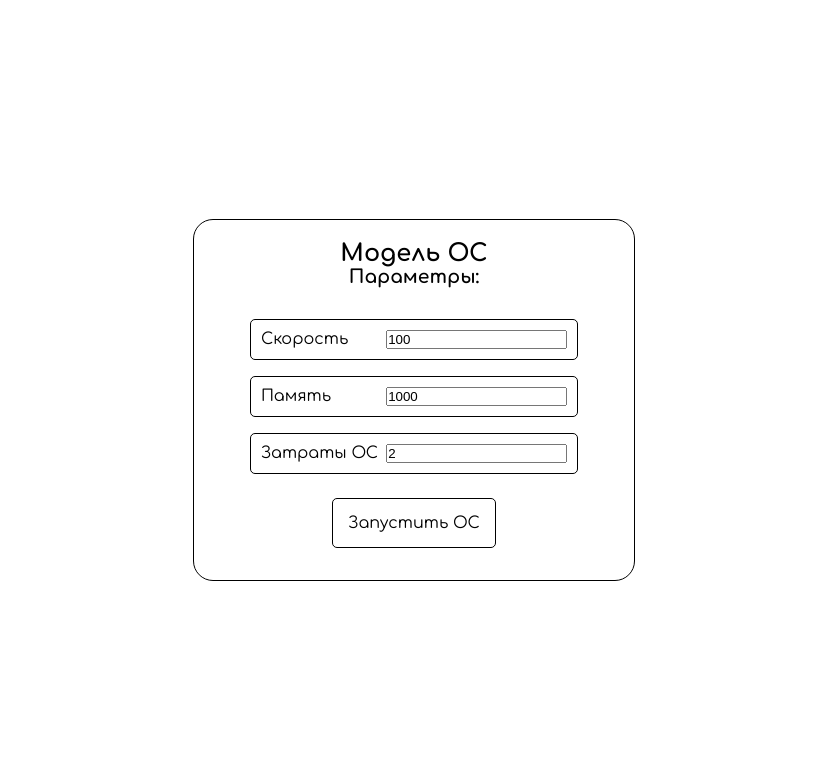
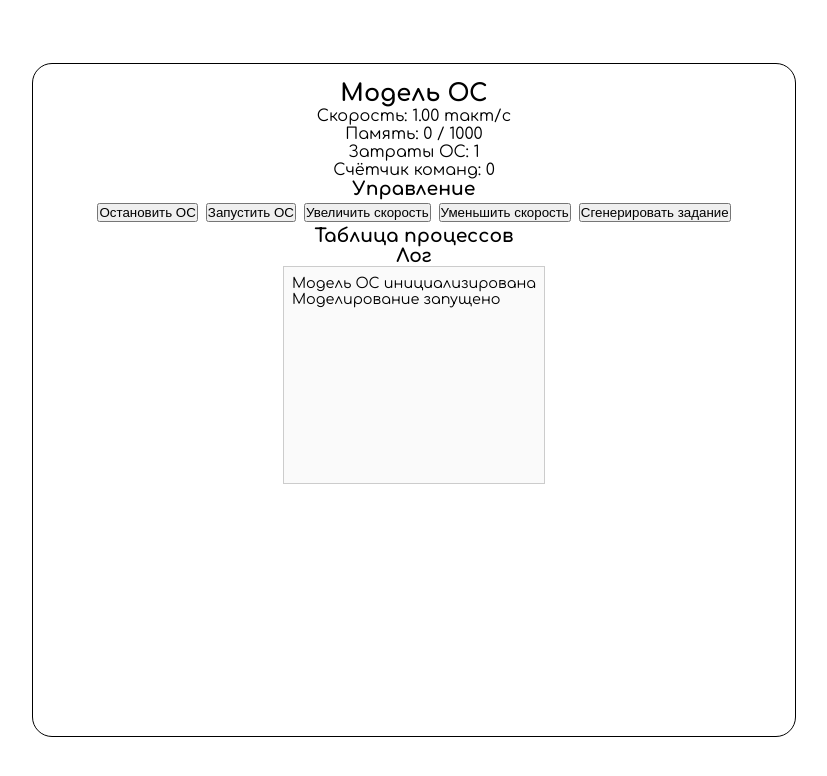
Before and after one commit to gefeeplay/web-os-model, a Vue app: page /os in a window 1280 px wide. Shown: the top 776 px of the page, without its empty margins (226-1053 px from the left). Built offline with nearby package versions, Linux system fonts and the light colour scheme.

Commit message:
OsView version 1.0

```diff
--- a/package.json
+++ b/package.json
@@ -9,7 +9,8 @@
     "preview": "vite preview"
   },
   "dependencies": {
-    "vue": "^3.5.18"
+    "vue": "^3.5.18",
+    "vue-router": "^4.5.1"
   },
   "devDependencies": {
     "@vitejs/plugin-vue": "^6.0.1",
--- a/src/App.vue
+++ b/src/App.vue
@@ -1,70 +1,12 @@
 <script setup>
-  import { ref } from 'vue'
-  const osSpeed = ref(100)
-  const osMemory = ref(1000)
-  const osCost = ref(2)
+import { ref } from 'vue'
+const osSpeed = ref(100)
+const osMemory = ref(1000)
+const osCost = ref(2)
 </script>
 
 <template>
-  <div class="start-panel">
-    <h2>Модель ОС</h2>
-    <h3>Параметры:</h3>
-    <div class="params">
-      <div class="param">
-        Скорость
-        <input v-model="osSpeed" type="number" placeholder="100"/>
-      </div>
-      <div class="param">
-        Память
-        <input v-model="osMemory" type="number" placeholder="1000"/>
-      </div>
-      <div class="param">
-        Затраты ОС
-        <input v-model="osCost" type="number" placeholder="2"/>
-      </div>
-    </div>
-    <div class="start-btn">
-      Запустить ОС
-    </div>
-  </div>
+  <router-view />
 </template>
 
-<style scoped>
-
-.start-panel {
-  display: flex;
-  flex-direction: column;
-  align-items: center;
-  border-radius: 20px;
-  border: 1px solid black;
-  width: 400px;
-  padding: 20px;
-  height: 20rem;
-}
-
-.params {
-  margin-top: 2rem;
-  display: flex;
-  flex-direction: column;
-  gap: 1rem;
-}
-
-.param {
-  display: flex;
-  justify-content: space-between;
-  gap: 0.5rem;
-  padding: 10px;
-  border: 1px solid black;
-  border-radius: 5px;
-}
-
-.start-btn {
-  margin-top: 1.5rem;
-  border: 1px solid black;
-  border-radius: 5px;
-  padding: 15px;
-  cursor: pointer;
-}
-
-
-</style>
+<style scoped></style>
--- a/src/components/OsView.vue
+++ b/src/components/OsView.vue
@@ -1,13 +1,154 @@
 <script setup>
+import { ref, onMounted, onUnmounted } from 'vue'
+import { useRoute } from 'vue-router'
 
+const route = useRoute()
+
+// --- Параметры из query ---
+const initSpeed = Number(route.query.speed || 1)   // тактов в секунду
+const initMemory = Number(route.query.memory || 1000)
+const initCost = Number(route.query.cost || 1)
+
+// --- Состояние модели ---
+const commandCounter = ref(0)
+const currentSpeed = ref(initSpeed)
+const totalMemory = ref(initMemory)
+const usedMemory = ref(0)
+const processTable = ref([])
+const isRunning = ref(false)
+const intervalId = ref(null)
+const log = ref([])
+
+// --- Инициализация ---
+function initModel() {
+    commandCounter.value = 0
+    usedMemory.value = 0
+    processTable.value = []
+    log.value.push('Модель ОС инициализирована')
+}
+
+// --- Генерация нового задания ---
+function generateTask() {
+    const task = {
+        id: Date.now(),
+        memory: Math.floor(Math.random() * 200) + 50,  // 50–250
+        pc: 0,
+        ticksRequired: Math.floor(Math.random() * 500) + 250 ///250-750
+    }
+    if (hasMemory(task.memory) && processTable.value.length < 10) {
+        processTable.value.push(task)
+        usedMemory.value += task.memory
+        log.value.push(`Задание id=${task.id} загружено (mem=${task.memory}, ticks=${task.ticksRequired})`)
+    } else {
+        log.value.push(`Нет ресурсов(памяти) для задания id=${task.id}`)
+    }
+}
+
+// --- Проверка памяти ---
+function hasMemory(size) {
+    return usedMemory.value + size <= totalMemory.value
+
+}
+
+// --- Такт ОС (последовательно) ---
+function tick() {
+  if (processTable.value.length === 0) return
+
+  const active = processTable.value[0] // всегда первый
+  active.pc++
+  active.ticksRequired--
+  commandCounter.value++
+
+  if (active.ticksRequired === 0) {
+    // Завершение
+    usedMemory.value -= active.memory
+    processTable.value.shift()
+    log.value.push(`Процесс ${active.id} завершён, память освобождена`)
+  }
+}
+
+// --- Управление моделированием ---
+function startSimulation() {
+    if (isRunning.value) return
+    isRunning.value = true
+    intervalId.value = setInterval(tick, 1000 / currentSpeed.value)
+    log.value.push('Моделирование запущено')
+}
+
+function stopSimulation() {
+    if (intervalId.value) clearInterval(intervalId.value)
+    isRunning.value = false
+    log.value.push('Моделирование остановлено')
+}
+
+function adjustSpeed(factor) {
+    currentSpeed.value = Math.max(0.1, currentSpeed.value * factor)
+    if (isRunning.value) {
+        clearInterval(intervalId.value)
+        intervalId.value = setInterval(tick, 1000 / currentSpeed.value)
+    }
+    log.value.push(`Скорость изменена: ${currentSpeed.value.toFixed(2)} такт/с`)
+}
+
+// --- Жизненный цикл ---
+onMounted(() => {
+    initModel()
+    startSimulation()
+})
+
+onUnmounted(() => {
+    stopSimulation()
+})
 </script>
 
 <template>
-    <div>
+    <div class="panel os-panel">
+        <h2>Модель ОС</h2>
+        <p>Скорость: {{ currentSpeed.toFixed(2) }} такт/с</p>
+        <p>Память: {{ usedMemory }} / {{ totalMemory }}</p>
+        <p>Затраты ОС: {{ initCost }}</p>
+        <p>Счётчик команд: {{ commandCounter }}</p>
 
+        <h3>Управление</h3>
+        <div class="controls">
+            <button @click="stopSimulation">Остановить ОС</button>
+            <button @click="startSimulation">Запустить ОС</button>
+            <button @click="adjustSpeed(1.1)">Увеличить скорость</button>
+            <button @click="adjustSpeed(0.9)">Уменьшить скорость</button>
+            <button @click="generateTask">Сгенерировать задание</button>
+        </div>
+
+        <h3>Таблица процессов</h3>
+        <ul>
+            <li v-for="task in processTable" :key="task.id">
+                id={{ task.id }}, mem={{ task.memory }}, pc={{ task.pc }}, осталось={{ task.ticksRequired }}
+            </li>
+        </ul>
+
+        <h3>Лог</h3>
+        <div class="log">
+            <div v-for="(entry, i) in log" :key="i">{{ entry }}</div>
+        </div>
     </div>
 </template>
 
 <style scoped>
+.os-panel {
+    height: 80vh;
+    width: 80ch;
+    padding: 1rem;
+}
 
+.controls button {
+    margin: 0.25rem;
+}
+
+.log {
+    border: 1px solid #ccc;
+    padding: 0.5rem;
+    height: 200px;
+    overflow-y: auto;
+    background: #fafafa;
+    font-size: 0.9em;
+}
 </style>
--- /dev/null
+++ b/src/components/StartView.vue
@@ -0,0 +1,48 @@
+<script setup>
+import { ref } from 'vue'
+import { useRouter } from 'vue-router'
+
+const osSpeed = ref(100)
+const osMemory = ref(1000)
+const osCost = ref(2)
+
+const router = useRouter()
+
+function startOS() {
+  router.push({
+    name: 'OS',
+    query: {
+      speed: osSpeed.value,
+      memory: osMemory.value,
+      cost: osCost.value
+    }
+  })
+}
+</script>
+
+<template>
+  <div class="panel">
+    <h2>Модель ОС</h2>
+    <h3>Параметры:</h3>
+    <div class="params">
+      <div class="param">
+        Скорость
+        <input v-model="osSpeed" type="number" placeholder="100"/>
+      </div>
+      <div class="param">
+        Память
+        <input v-model="osMemory" type="number" placeholder="1000"/>
+      </div>
+      <div class="param">
+        Затраты ОС
+        <input v-model="osCost" type="number" placeholder="2"/>
+      </div>
+    </div>
+    <div class="start-btn" @click="startOS">
+      Запустить ОС
+    </div>
+  </div>
+</template>
+
+<style scoped>
+</style>
--- a/src/main.js
+++ b/src/main.js
@@ -1,5 +1,27 @@
 import { createApp } from 'vue'
+import { createRouter, createWebHistory } from 'vue-router'
 import './style.css'
 import App from './App.vue'
+import StartView from './components/StartView.vue'
+import OsView from './components/OsView.vue'
 
-createApp(App).mount('#app')
+const app = createApp(App)
+
+const router = createRouter({
+  history: createWebHistory(),
+  routes: [
+    {
+      name: 'Start',
+      path: '/',
+      component: StartView
+    },
+    {
+      name: 'OS',
+      path: '/os',
+      component: OsView
+    }
+  ]
+})
+
+app.use(router)
+app.mount('#app')
--- a/src/style.css
+++ b/src/style.css
@@ -17,3 +17,38 @@ body {
   align-items: center;
   box-sizing: border-box;
 }
+
+.panel {
+  display: flex;
+  flex-direction: column;
+  align-items: center;
+  border-radius: 20px;
+  border: 1px solid black;
+  width: 400px;
+  padding: 20px;
+  height: 20rem;
+}
+
+.params {
+  margin-top: 2rem;
+  display: flex;
+  flex-direction: column;
+  gap: 1rem;
+}
+
+.param {
+  display: flex;
+  justify-content: space-between;
+  gap: 0.5rem;
+  padding: 10px;
+  border: 1px solid black;
+  border-radius: 5px;
+}
+
+.start-btn {
+  margin-top: 1.5rem;
+  border: 1px solid black;
+  border-radius: 5px;
+  padding: 15px;
+  cursor: pointer;
+}
```
Also changed, not shown: 1 other file (tests, documents, lock files or other folders).
